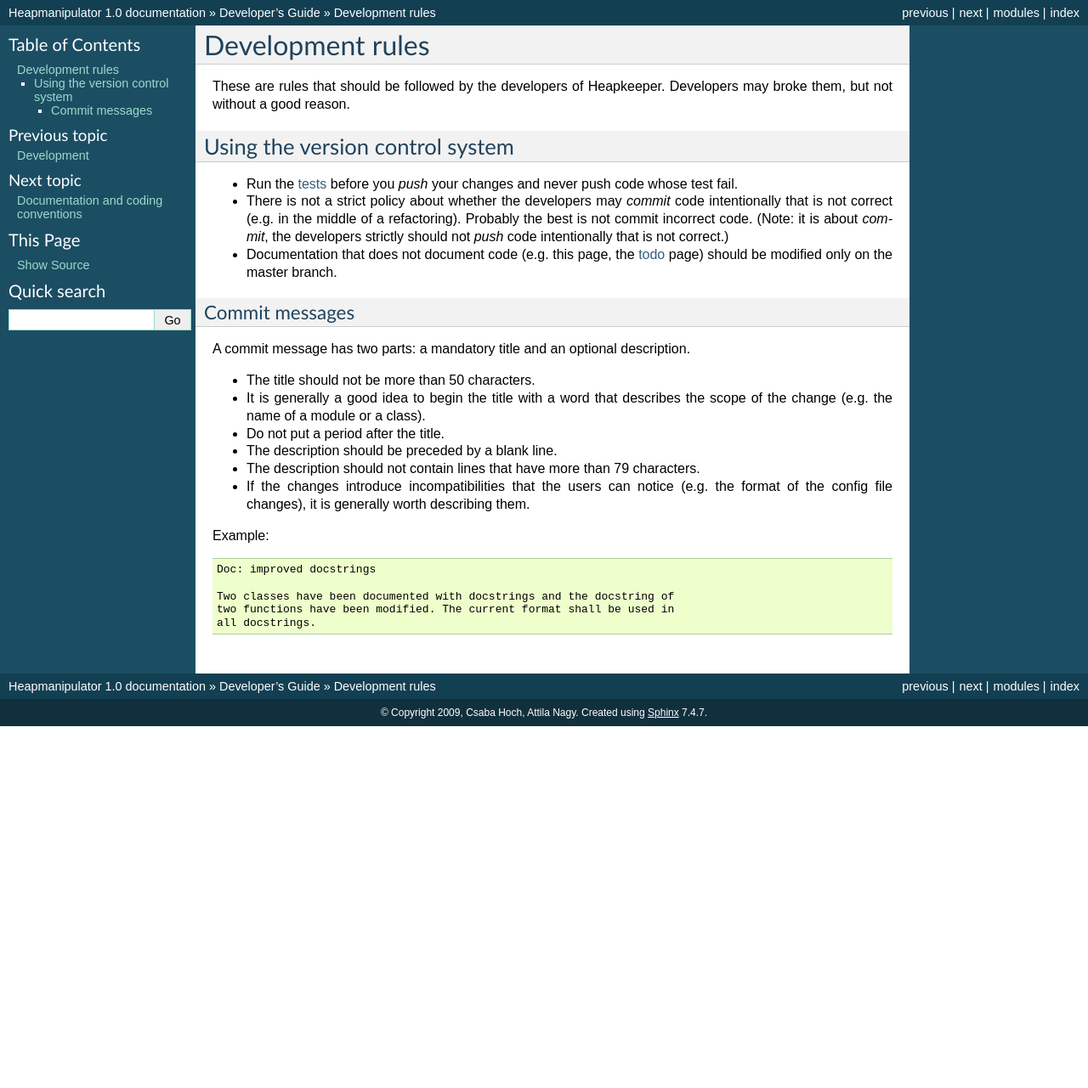
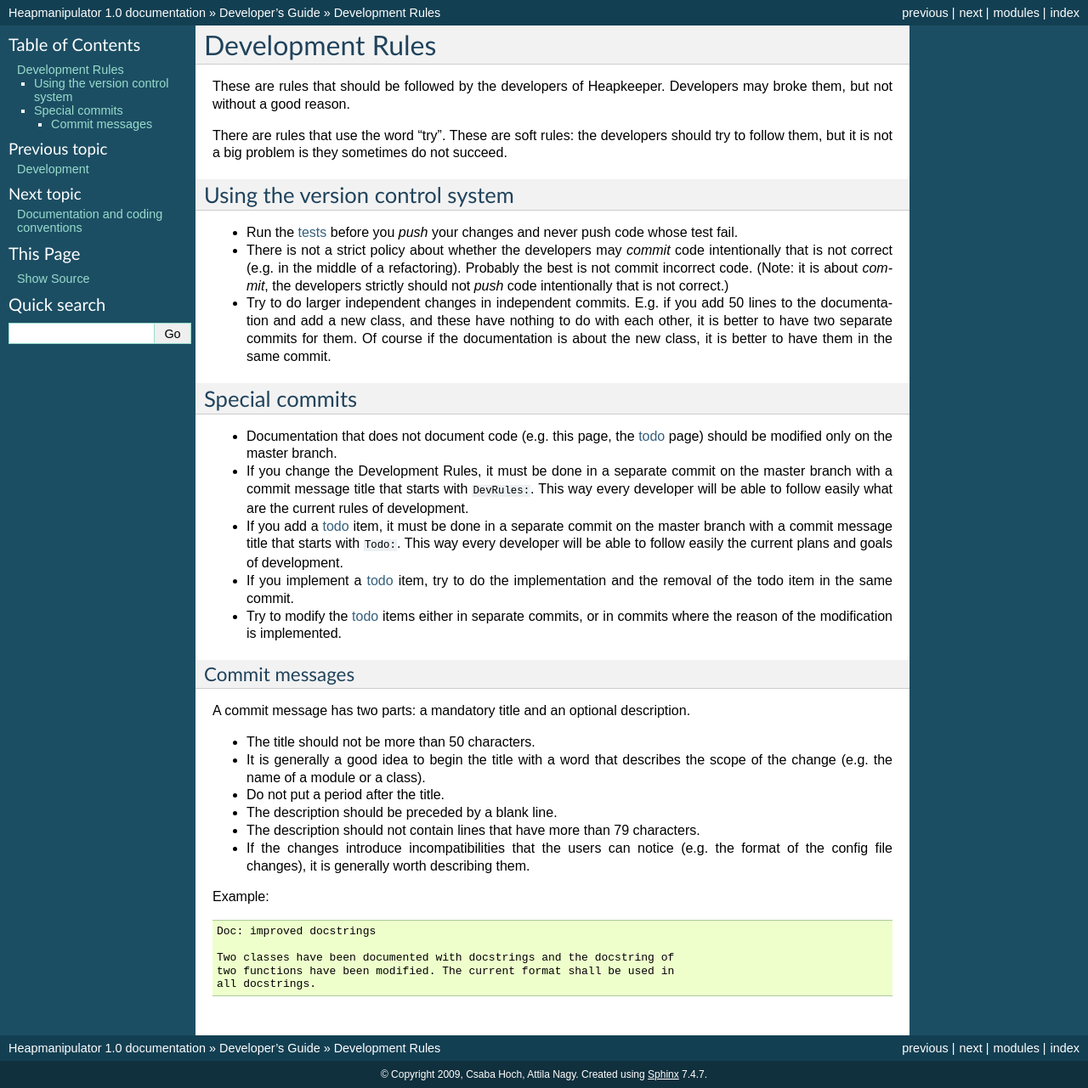
Before and after one commit to hcs42/heapkeeper-old, a Sphinx documentation site: the page built from doc/developmentrules.rst, in a window 1280 px wide. Shown: the whole page at 85% size. Built offline with Sphinx 7.4.7, drawn with Linux system fonts in a browser that asks for light colours; before the commit the page ends 900 px from its top, so only the background shows below that.

Commit message:
DevRules: a few new rules added

```diff
--- a/doc/developmentrules.rst
+++ b/doc/developmentrules.rst
@@ -1,8 +1,12 @@
-Development rules
+Development Rules
 =================
 
 These are rules that should be followed by the developers of Heapkeeper.
 Developers may broke them, but not without a good reason.
+
+There are rules that use the word "try". These are soft rules: the developers
+should try to follow them, but it is not a big problem is they sometimes do not
+succeed.
 
 Using the version control system
 --------------------------------
@@ -14,8 +18,29 @@ Using the version control system
   Probably the best is not commit incorrect code. (Note: it is about *commit*,
   the developers strictly should not *push* code intentionally that is not
   correct.)
+* Try to do larger independent changes in independent commits. E.g. if you add
+  50 lines to the documentation and add a new class, and these have nothing to
+  do with each other, it is better to have two separate commits for them. Of
+  course if the documentation is about the new class, it is better to have them
+  in the same commit.
+
+Special commits
+---------------
+
 * Documentation that does not document code (e.g. this page, the :doc:`todo
   <todo>` page) should be modified only on the master branch.
+* If you change the Development Rules, it must be done in a separate commit on
+  the master branch with a commit message title that starts with ``DevRules:``.
+  This way every developer will be able to follow easily what are the current
+  rules of development.
+* If you add a :doc:`todo <todo>` item, it must be done in a separate commit on
+  the master branch with a commit message title that starts with ``Todo:``.
+  This way every developer will be able to follow easily the current plans and
+  goals of development.
+* If you implement a :doc:`todo <todo>` item, try to do the implementation and
+  the removal of the todo item in the same commit.
+* Try to modify the :doc:`todo <todo>` items either in separate commits, or in
+  commits where the reason of the modification is implemented.
 
 Commit messages
 ^^^^^^^^^^^^^^^
```
